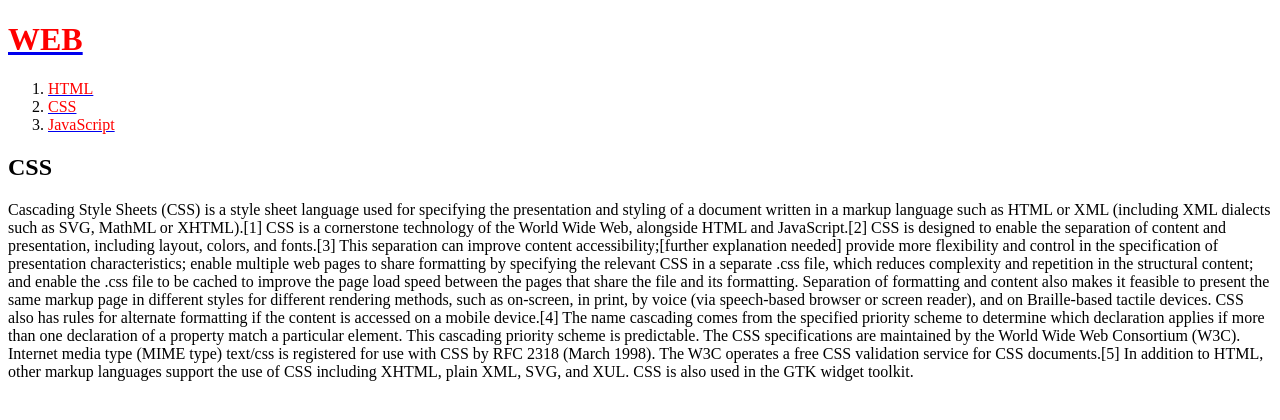
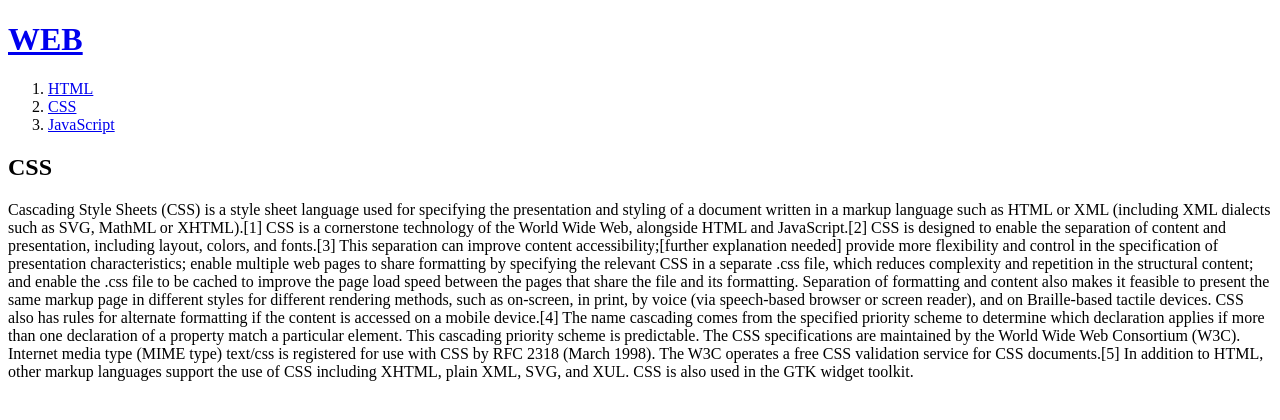
Before and after one commit to ityoung0/my-first-web-site, a plain HTML site: page 2.html in a window 1280 px wide. Drawn offline with Linux system fonts and the light colour scheme; a script that the page names is missing.

Commit message:
Add files via upload

```diff
--- a/2.html
+++ b/2.html
@@ -15,13 +15,20 @@
 </head>
 
 <body>
-    <h1><a href="index.html"><font color="red">WEB</font></a></h1>
+    <h1><a href="index.html">WEB</a></h1>
+<ol>
+    <li><a href="1.html">HTML</a></li>
+    <li><a href="2.html">CSS</a></li>
+    <li><a href="3.html">JavaScript</a></li>
+</ol>
+<!--
+<h1><a href="index.html"><font color="red">WEB</font></a></h1>
 <ol>
     <li><a href="1.html"><font color="red">HTML</font></a></li>
     <li><a href="2.html"><font color="red">CSS</font></a></li>
     <li><a href="3.html"><font color="red">JavaScript</font></a></li>
 </ol>
-
+-->
 <h2>CSS</h2>
 <p>Cascading Style Sheets (CSS) is a style sheet language used for specifying the presentation and styling of a document written in a markup language such as HTML or XML (including XML dialects such as SVG, MathML or XHTML).[1] CSS is a cornerstone technology of the World Wide Web, alongside HTML and JavaScript.[2]
 
```
